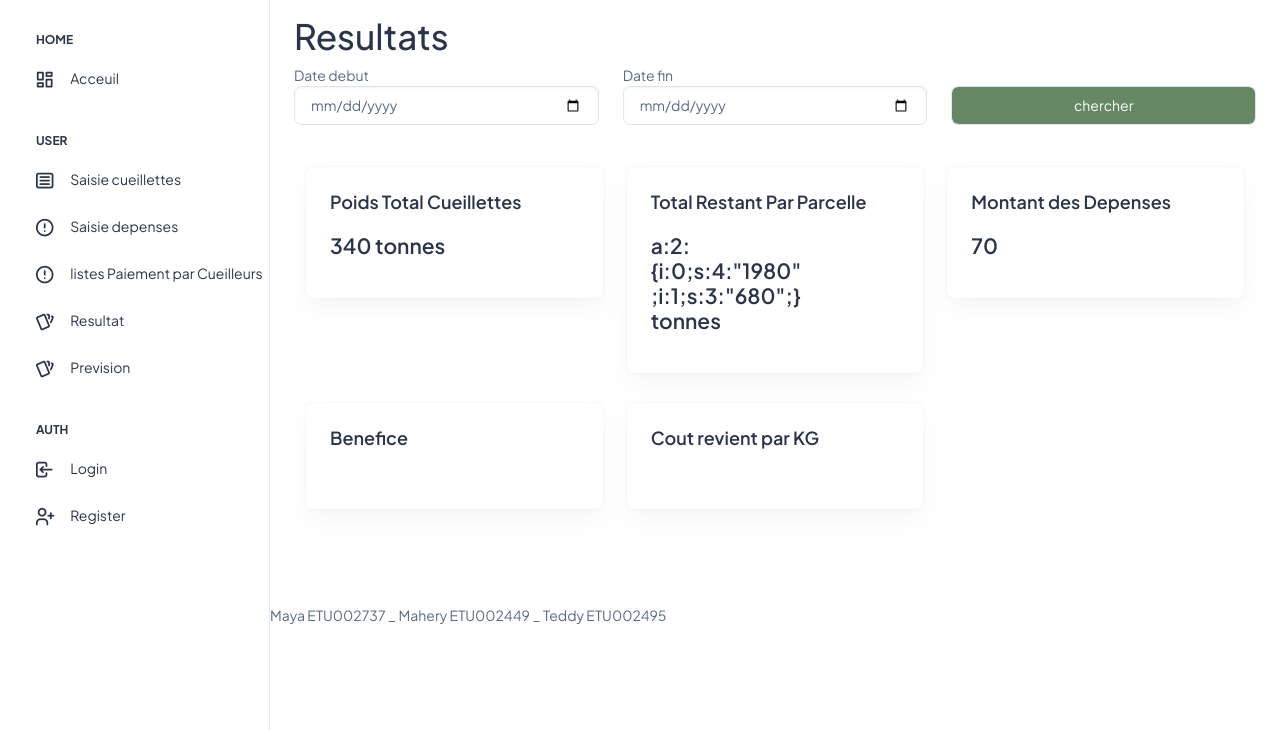
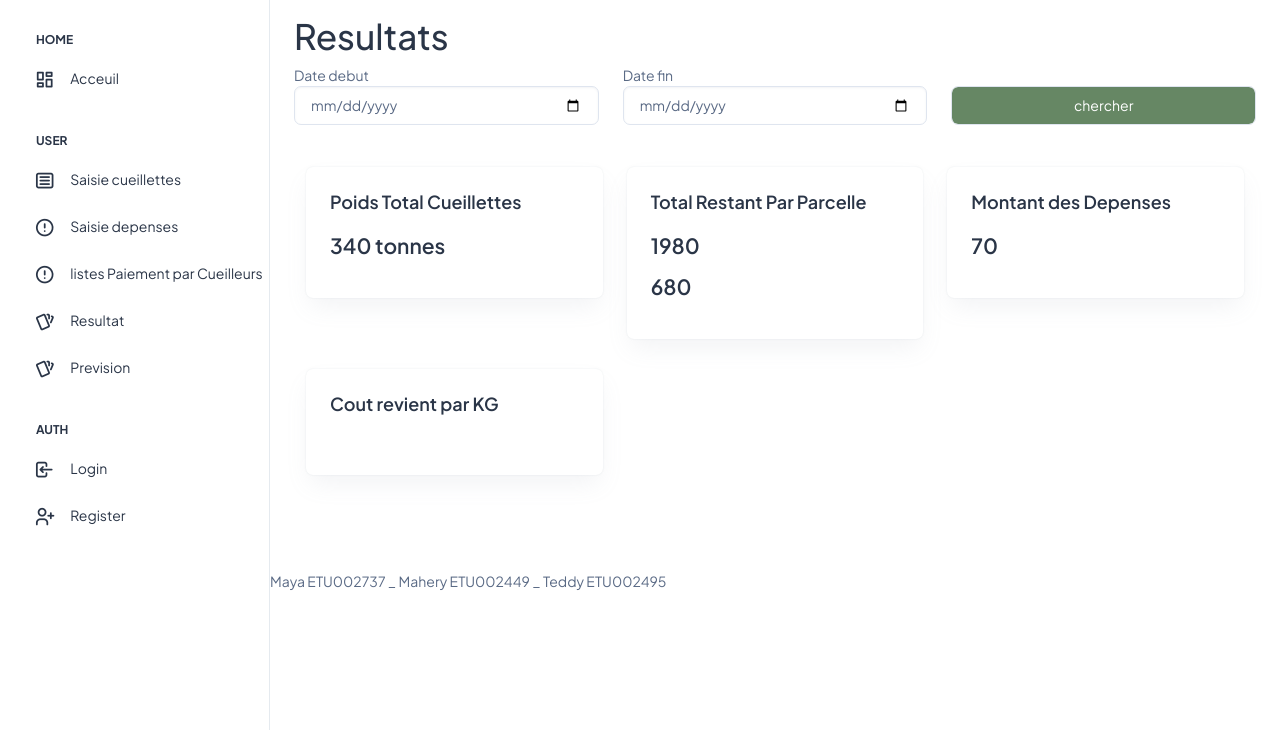
Before and after one commit to Maherylgrd/PROJET-S3, a PHP site: the page made by WEB/pages/template.php in a window 1280 px wide. Shown: the part 70-800 px from the top of the page. Run offline with PHP 8.4, Linux system fonts and the light colour scheme; the visitor is signed in with stand-in values (Sample User, id 1); data comes from the database, SQL or seed files in the repository.

Commit message:
resultat

```diff
--- a/WEB/inc/function.php
+++ b/WEB/inc/function.php
@@ -569,7 +569,7 @@
     $result = mysqli_query(dbconnect(), $query);
 
     if ($result) {
-        echo "Deletion from 'paiement' successful.";
+
     } else {
         echo "Error deleting from 'paiement': " . mysqli_error(dbconnect());
     }
--- a/WEB/pages/users/resultat.php
+++ b/WEB/pages/users/resultat.php
@@ -7,13 +7,15 @@
 
 $totalPoid=isset($_GET['totalPoid']) ? $_GET['totalPoid'] : null;
     //2
-$totalRestantParcelle=isset($_GET['totalRestantParcelle']) ? $_GET['totalRestantParcelle'] : null;
+$totalRestantParcelleSerialized=isset($_GET['totalRestantParcelle']) ? $_GET['totalRestantParcelle'] : null;
+$totalRestantParcelle=unserialize(urldecode($totalRestantParcelleSerialized));
+//print_r($totalRestantParcelle);
     //3
 $montDep=isset($_GET['montDep']) ? $_GET['montDep'] : null;
     //4
 //$montVente=isset($_GET['montVente']) ? $_GET['montVente'] : null;
     //5
-$benef= isset($_GET['benef']) ? $_GET['benef'] : null;
+//$benef= isset($_GET['benef']) ? $_GET['benef'] : null;
     //6
 $coupderevient=isset($_GET['coupderevient']) ? $_GET['coupderevient'] : null;
 
@@ -66,9 +68,15 @@
                 <h5 class="card-title mb-9 fw-semibold">Total Restant Par Parcelle</h5>
                 <div class="row align-items-center">
                     <div class="col-8">
-                        <h4 class="fw-semibold mb-3"><?php if ($totalRestantParcelle!=null) {
-                            echo $totalRestantParcelle;
-                        }  ?> tonnes</h4>
+                    <?php
+                        for ($i=0; $i <count($totalRestantParcelle) ; $i++) {
+                            ?>
+                            <h4 class="fw-semibold mb-3">
+                                <?php echo $totalRestantParcelle[$i]; ?>
+                            </h4>
+                    <?php    }
+                    ?>
+
                     </div>
                 </div>
             </div>
@@ -89,21 +97,7 @@
             </div>
         </div>
     </div>
-    <div class="col-lg-4">
-            <!-- Yearly Breakup -->
-        <div class="card overflow-hidden">
-            <div class="card-body p-4">
-                <h5 class="card-title mb-9 fw-semibold">Benefice</h5>
-                <div class="row align-items-center">
-                    <div class="col-8">
-                        <h4 class="fw-semibold mb-3"><?php if ($benef!=null) {
-                            echo $benef;
-                        }  ?> </h4>
-                    </div>
-                </div>
-            </div>
-        </div>
-    </div>
+
     <div class="col-lg-4">
             <!-- Yearly Breakup -->
         <div class="card overflow-hidden">
```
Also changed, not shown: WEB/pages/users/traitementResultat.php (+5 -3 lines).
